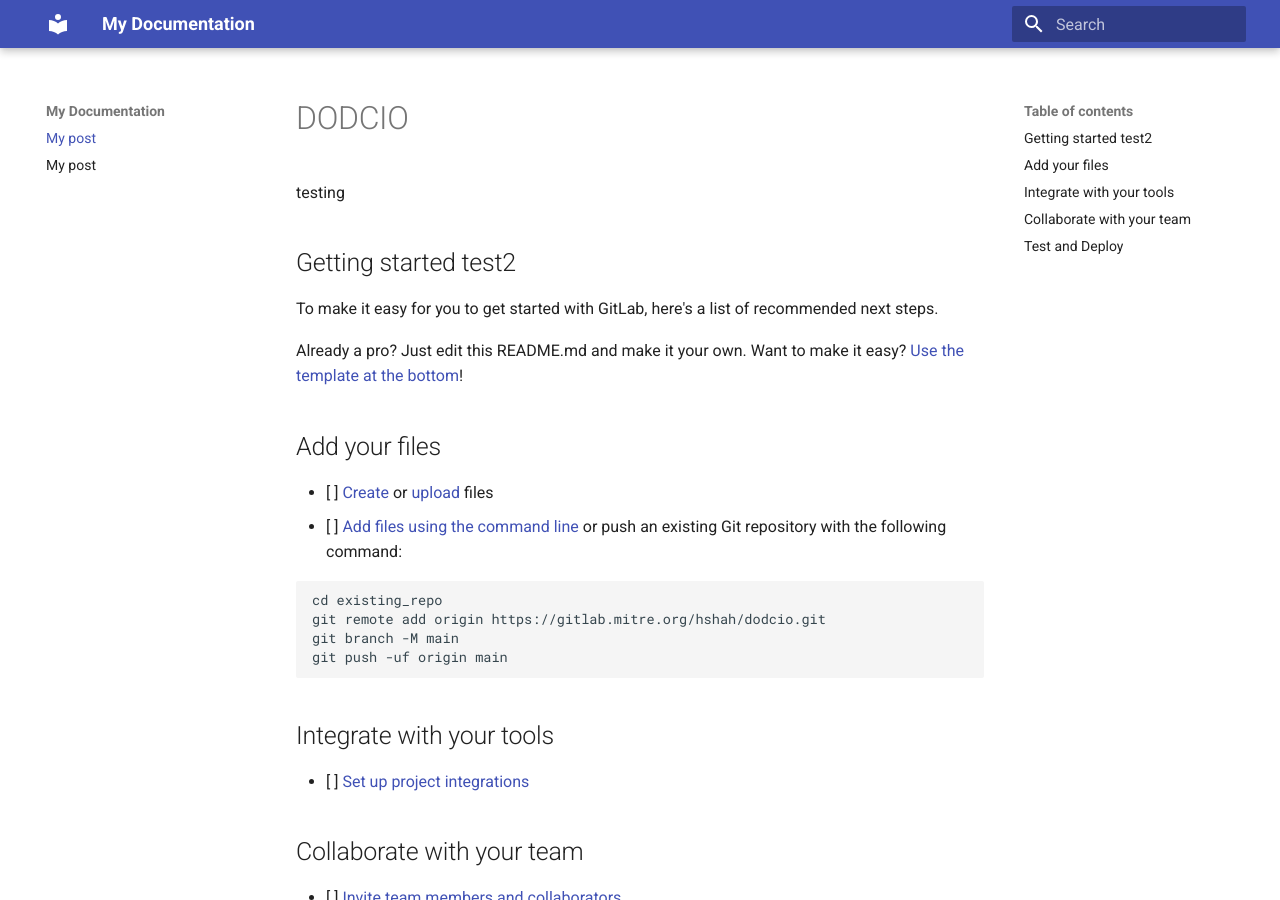
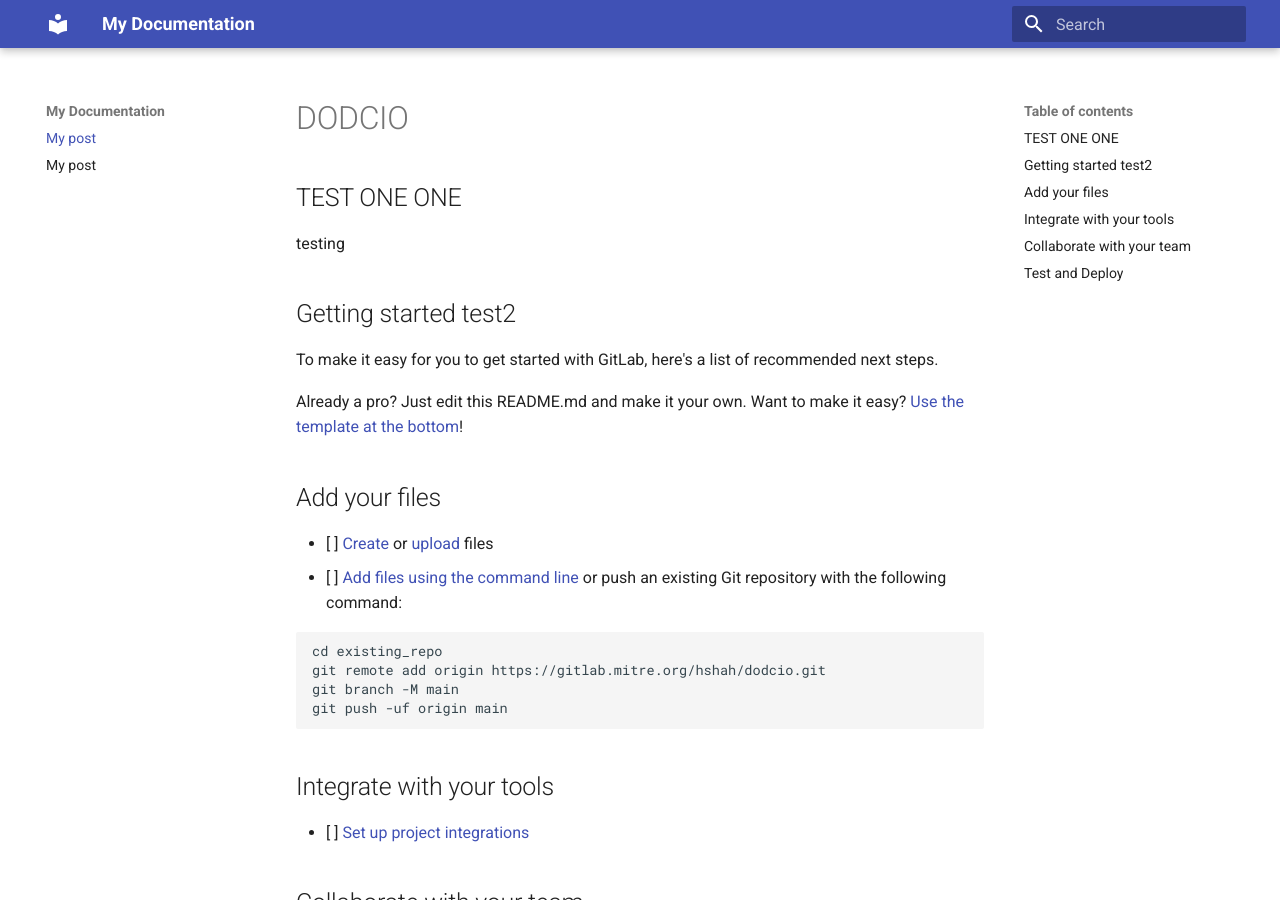
Before and after one commit to hshah-mitre-1/AI4SDLC-1, an MkDocs documentation site: the page built from docs/index1.md, in a window 1280 px wide and 900 px high. Built offline with MkDocs 1.6.1 and Material for MkDocs 9.7.7, drawn with Linux system fonts in a browser that asks for light colours.

Commit message:
Update index1.md

```diff
--- a/docs/index1.md
+++ b/docs/index1.md
@@ -3,6 +3,7 @@ title: My post
 author: That Would Be Me
 ---
 # DODCIO
+## TEST ONE ONE
 
 testing
 
```
